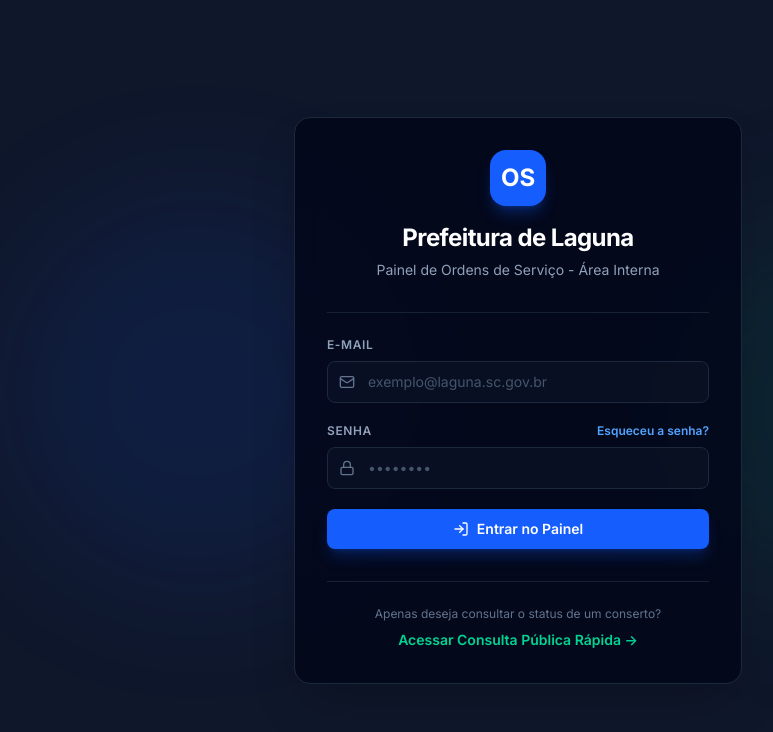
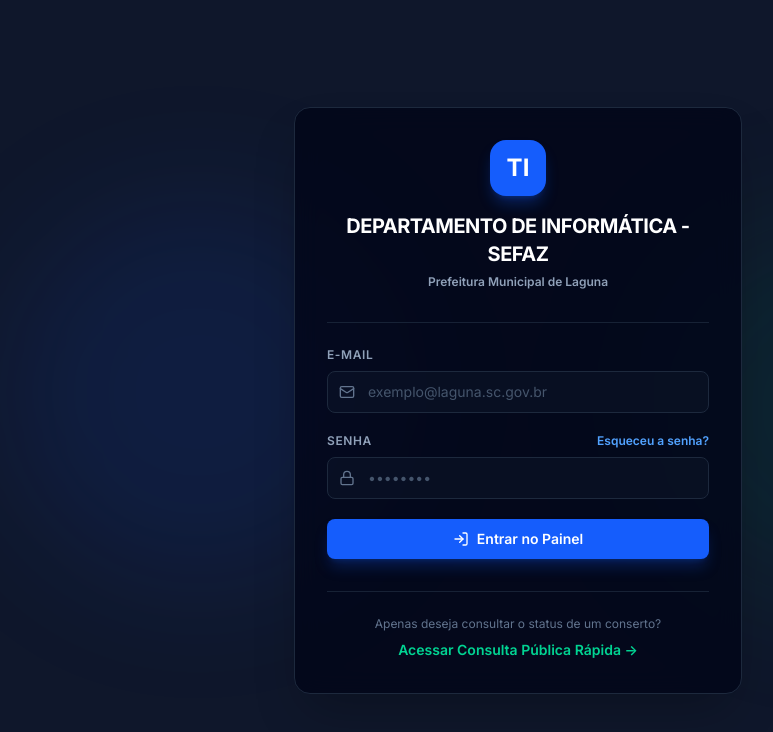
Before and after one commit to informaticalaguna/controle, a React (Vite) app: page /login in a window 1280 px wide. Shown: the top 732 px of the page, without its empty margins (122-895 px from the left). Built offline with nearby package versions, Linux system fonts and the light colour scheme.

Commit message:
Update Login page header branding to TI and DEPARTAMENTO DE INFORMÁTICA - SEFAZ

```diff
--- a/src/pages/Login.tsx
+++ b/src/pages/Login.tsx
@@ -83,15 +83,15 @@
         {/* Header */}
         <div className="flex flex-col items-center justify-center text-center pb-8 border-b border-slate-800/80">
           <div className="flex h-14 w-14 items-center justify-center rounded-2xl bg-blue-600 font-extrabold text-white text-2xl shadow-lg shadow-blue-600/30">
-            OS
+            TI
           </div>
-          <h2 className="mt-4 text-2xl font-bold tracking-tight text-white">
-            Prefeitura de Laguna
+          <h2 className="mt-4 text-xl font-bold tracking-tight text-white uppercase">
+            DEPARTAMENTO DE INFORMÁTICA - SEFAZ
           </h2>
-          <p className="mt-1.5 text-sm text-slate-400">
+          <p className="mt-1.5 text-xs text-slate-400 font-semibold">
             {recoveryMode
-              ? 'Recuperação de Senha - Departamento de Informática'
-              : 'Painel de Ordens de Serviço - Área Interna'}
+              ? 'Recuperação de Senha - DEPARTAMENTO DE INFORMÁTICA'
+              : 'Prefeitura Municipal de Laguna'}
           </p>
         </div>
 
```
